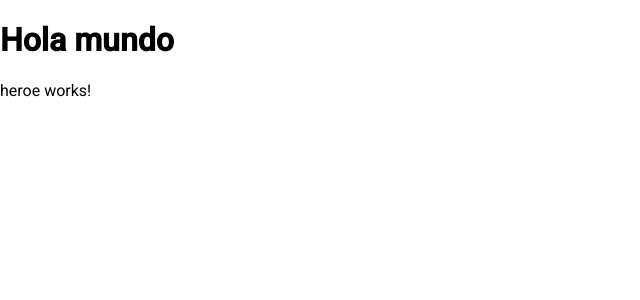
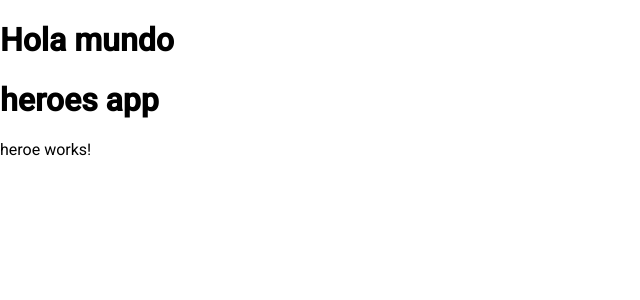
Before and after one commit to angeluz142/05-heroesApp, an Angular app: page /heroes/home in a window 1280 px wide. Shown: the top 300 px of the page, without its empty margins (0-640 px from the left). Built offline with nearby package versions, Linux system fonts and the light colour scheme.

Commit message:
end section 12

```diff
--- a/src/app/heroes/heroes-routing.module.ts
+++ b/src/app/heroes/heroes-routing.module.ts
@@ -9,6 +9,7 @@
 const routes: Routes = [
   {
     path: '',
+    component:HeroesHomeComponent,
     children: [
       {
         path: 'agregar',
--- a/src/app/heroes/pages/heroes-home/heroes-home.component.html
+++ b/src/app/heroes/pages/heroes-home/heroes-home.component.html
@@ -1,3 +1,2 @@
-<p>
-heroes-home works!
-</p>
+<h1>heroes app</h1>
+<router-outlet></router-outlet>
```
